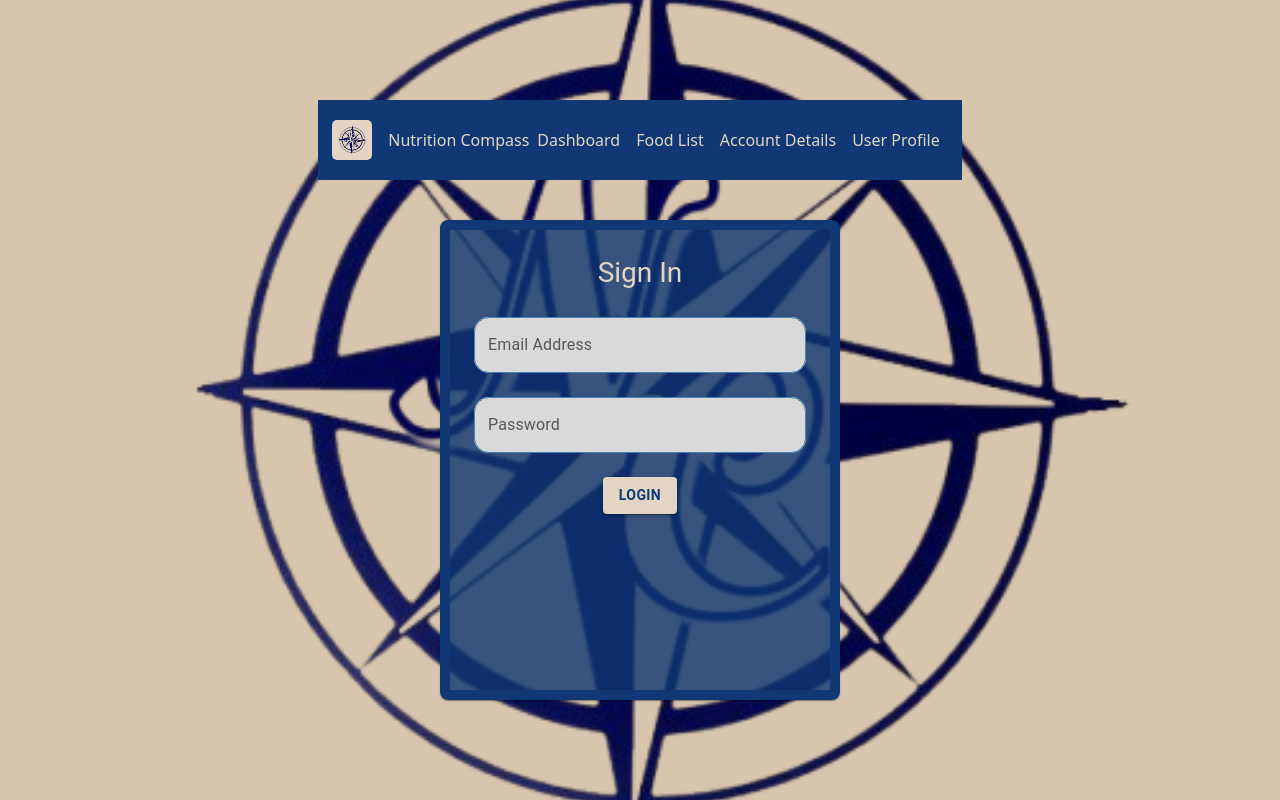
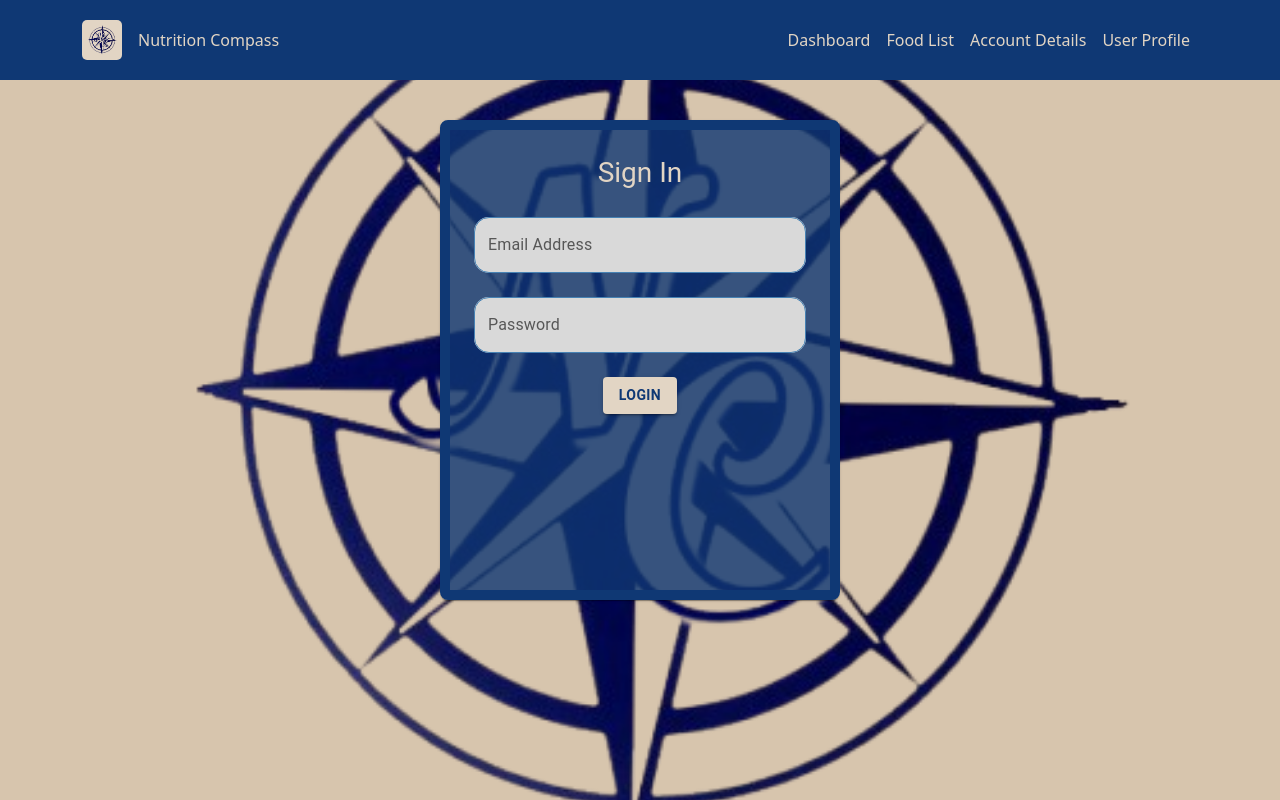
Before and after one commit to matt11matthew/NutritionCompass, a React (Create React App) app in the folder frontend/: page / in a window 1280 px wide. Built offline with nearby package versions, Linux system fonts and the light colour scheme.

Commit message:
Update App.css

```diff
--- a/frontend/src/App.css
+++ b/frontend/src/App.css
@@ -15,15 +15,13 @@ html, body {
 #root {
   min-height: 100%;
   display: flex;
+  background-color: #d7c5ad;
   flex-direction: column;
-  align-items: center;
-  justify-content: center;
-  background-color: #d7c5ad;
 
   background-image: url('../public/brand.png');
   background-size: cover;
   background-position: center;
-  background-repeat: no-repeat;
+  /*background-repeat: no-repeat;*/
 }
 
 .App {
```
